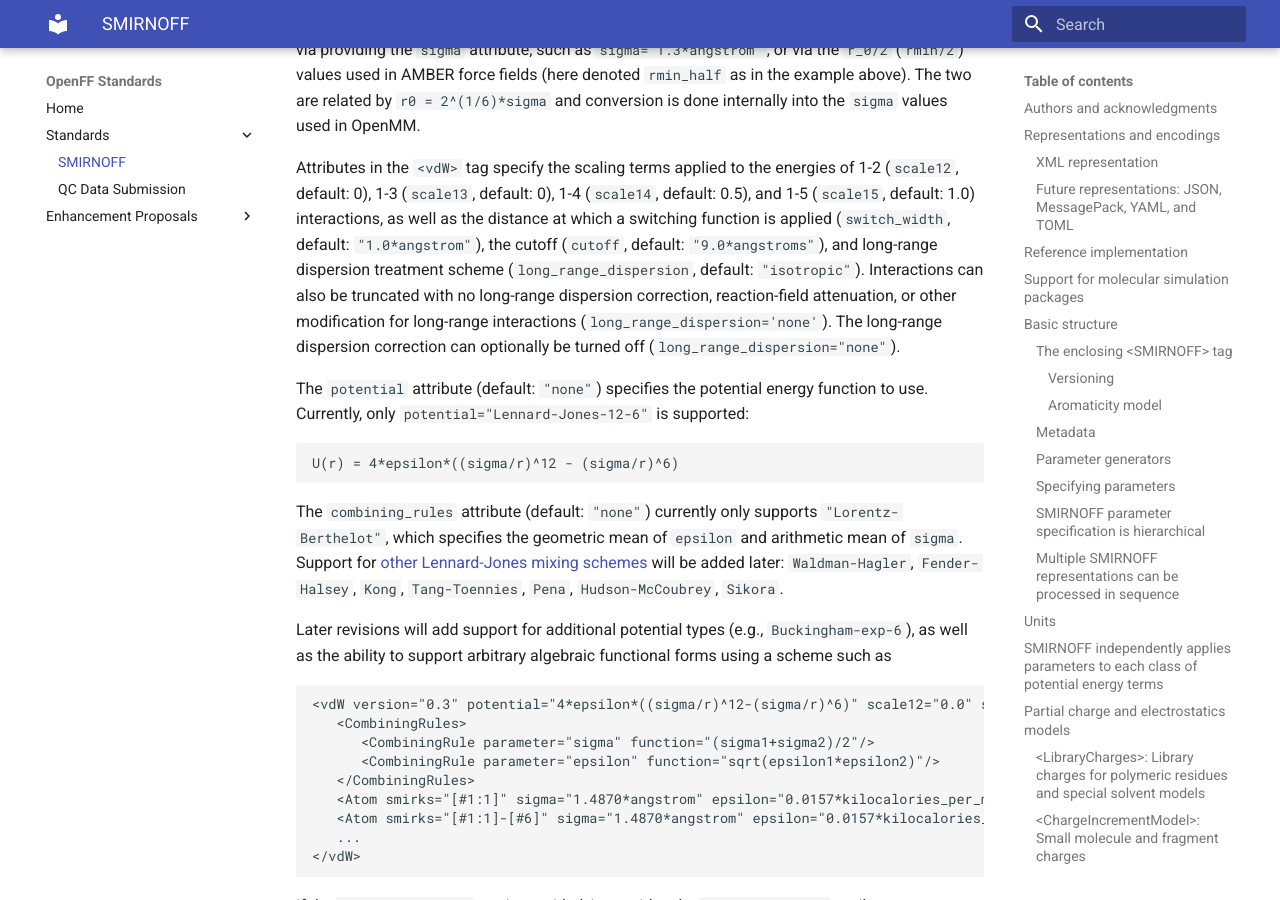
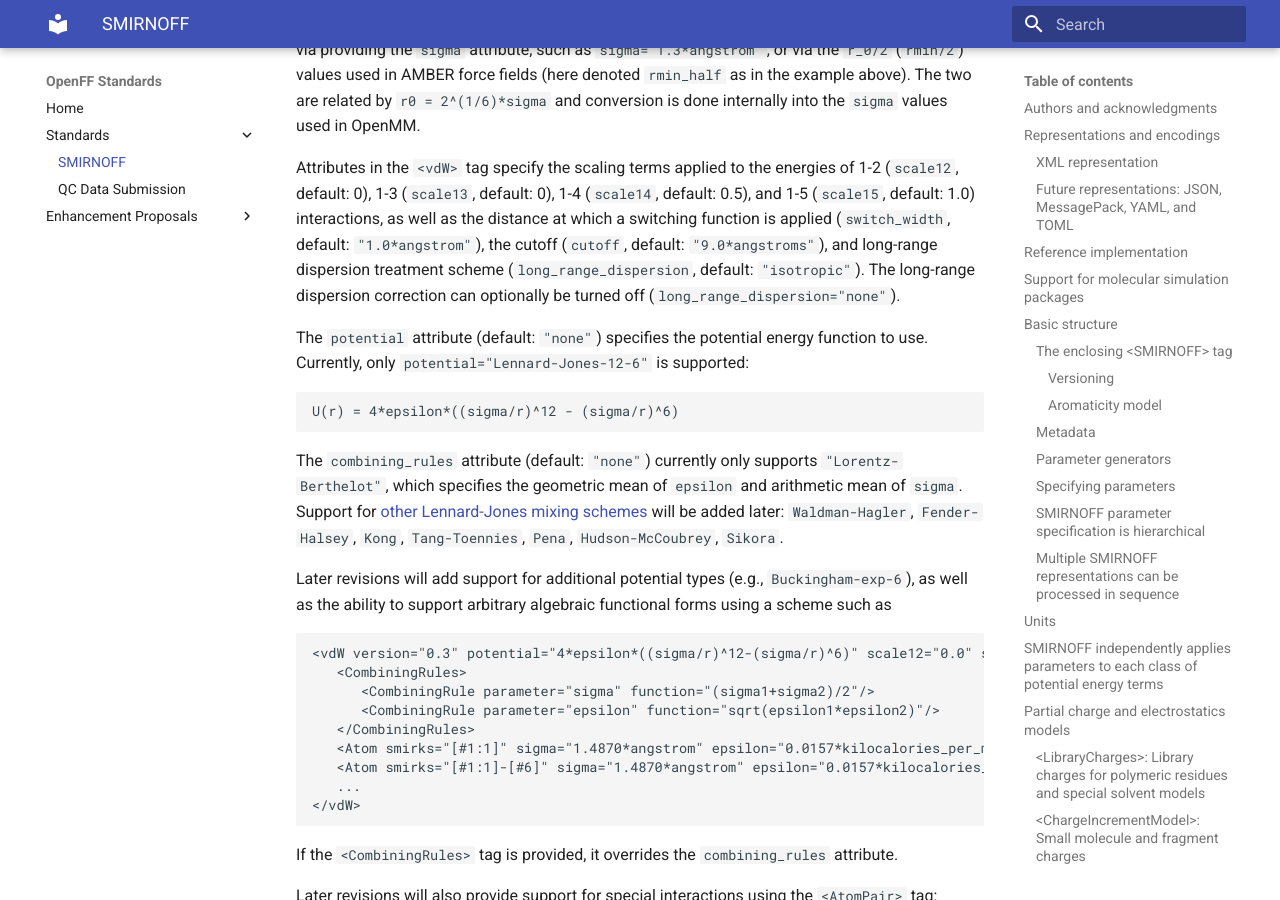
Before and after one commit to openforcefield/standards, an MkDocs documentation site: the page built from docs/standards/smirnoff.md, in a window 1280 px wide and 900 px high, scrolled down 10769 px. Built offline with MkDocs 1.6.1 and Material for MkDocs 9.7.7, drawn with Linux system fonts in a browser that asks for light colours.

Commit message:
Update docs/standards/smirnoff.md
Co-authored-by: SimonBoothroyd <simon.boothroyd@hotmail.com>

```diff
--- a/docs/standards/smirnoff.md
+++ b/docs/standards/smirnoff.md
@@ -323,7 +323,7 @@ For standard Lennard-Jones 12-6 potentials (specified via `potential="Lennard-Jo
 The two are related by `r0 = 2^(1/6)*sigma` and conversion is done internally into the `sigma` values used in OpenMM.
 
 Attributes in the `<vdW>` tag specify the scaling terms applied to the energies of 1-2 (`scale12`, default: 0), 1-3 (`scale13`, default: 0), 1-4 (`scale14`, default: 0.5), and 1-5 (`scale15`, default: 1.0) interactions,
-as well as the distance at which a switching function is applied (`switch_width`, default: `"1.0*angstrom"`), the cutoff (`cutoff`, default: `"9.0*angstroms"`), and long-range dispersion treatment scheme (`long_range_dispersion`, default: `"isotropic"`). Interactions can also be truncated with no long-range dispersion correction, reaction-field attenuation, or other modification for long-range interactions (`long_range_dispersion='none'`). The long-range dispersion correction can optionally be turned off (`long_range_dispersion="none"`).
+as well as the distance at which a switching function is applied (`switch_width`, default: `"1.0*angstrom"`), the cutoff (`cutoff`, default: `"9.0*angstroms"`), and long-range dispersion treatment scheme (`long_range_dispersion`, default: `"isotropic"`). The long-range dispersion correction can optionally be turned off (`long_range_dispersion="none"`).
 
 The `potential` attribute (default: `"none"`) specifies the potential energy function to use.
 Currently, only `potential="Lennard-Jones-12-6"` is supported:
```
